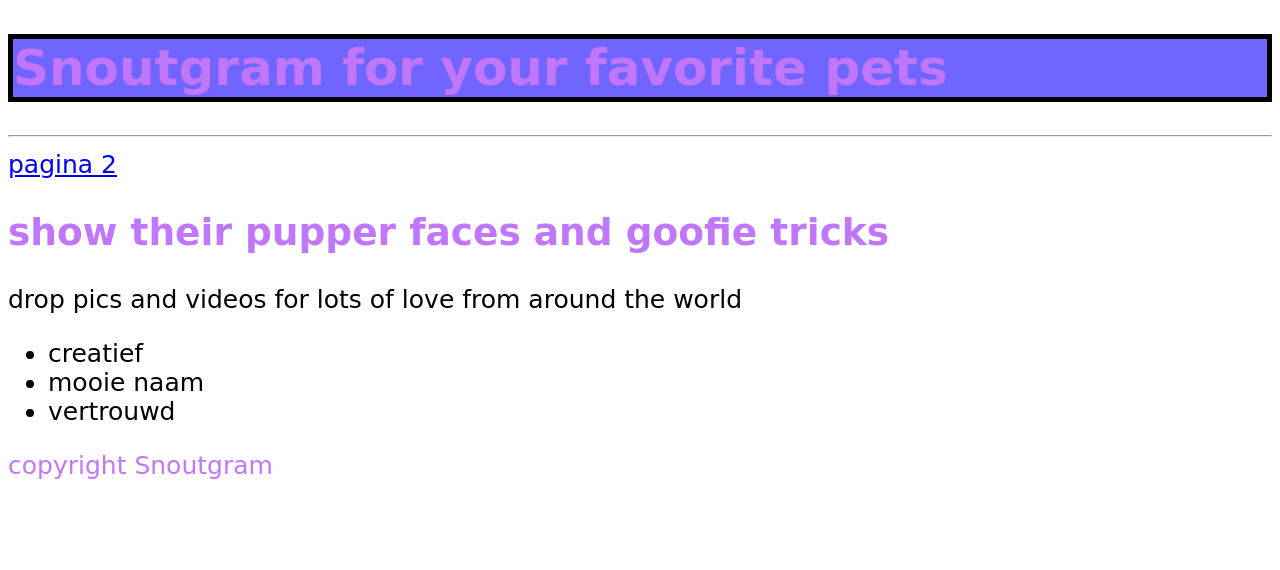
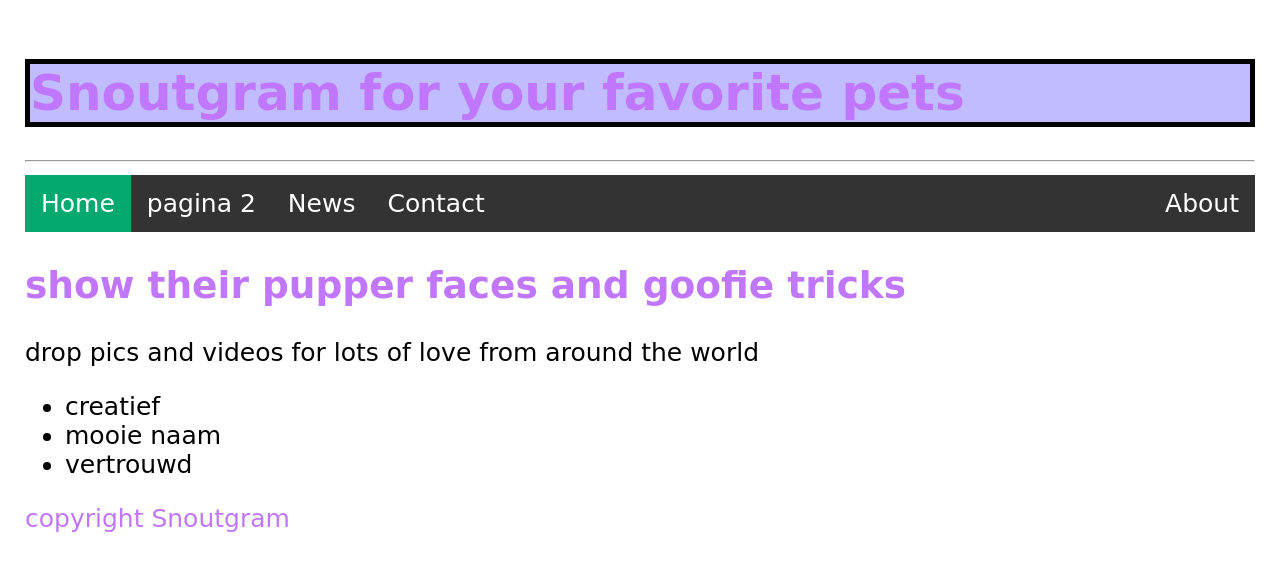
Before and after one commit to moonstar-tech/opdracht1-css, a plain HTML site: page opdracht4_HTML css/opdracht4.page1.html in a window 1280 px wide. Drawn offline with Linux system fonts and the light colour scheme.

Commit message:
opdracht2.css

```diff
--- a/opdracht4_HTML css/opdracht4.page1.html
+++ b/opdracht4_HTML css/opdracht4.page1.html
@@ -6,6 +6,51 @@
     <title> Snoutgram </title>
 
 </head>
+<style>
+    body {
+        margin: 0;
+    }
+
+    ul.topnav {
+        list-style-type: none;
+        margin: 0;
+        padding: 0;
+        overflow: hidden;
+        background-color: #333;
+    }
+
+    ul.topnav li {
+        float: left;
+    }
+
+    ul.topnav li a {
+        display: block;
+        color: white;
+        text-align: center;
+        padding: 14px 16px;
+        text-decoration: none;
+    }
+
+    ul.topnav li a:hover:not(.active) {
+        background-color: #111;
+    }
+
+    ul.topnav li a.active {
+        background-color: #04AA6D;
+    }
+
+    ul.topnav li.right {
+        float: right;
+    }
+
+    @media screen and (max-width: 600px) {
+
+        ul.topnav li.right,
+        ul.topnav li {
+            float: none;
+        }
+    }
+</style>
 
 <body>
 
@@ -14,7 +59,14 @@
         <hr />
     </header>
     <nav>
-        <a href="./opdracht3.about.html">pagina 2</a>
+
+        <ul class="topnav">
+            <li><a class="active" href="#home">Home</a></li>
+            <li><a href="./opdracht4.about.html">pagina 2</a></li>
+            <li><a href="#news">News</a></li>
+            <li><a href="#contact">Contact</a></li>
+            <li class="right"><a href="#about">About</a></li>
+        </ul>
     </nav>
 
     <h2>show their pupper faces and goofie tricks</h2>
--- a/opdracht4_HTML css/styles.css
+++ b/opdracht4_HTML css/styles.css
@@ -3,10 +3,13 @@ body {
 
     font-family:pacifico,cursive;
     font-size:25px;
+    margin:auto;
+
+    padding: 25px;
 }
 
 h1 {
-    background-color: rgb(112, 102, 255);
+    background-color: rgb(192, 188, 255);
 }
 
 .black-border {
@@ -17,6 +20,7 @@ h1 {
 }
 main {
     color:black;
+    margin:auto;
 }
 .para1 {
     color:rgb(193, 119, 253);
```
Also changed, not shown: opdracht4_HTML css/opdracht4.about.html (+4 -3 lines).
